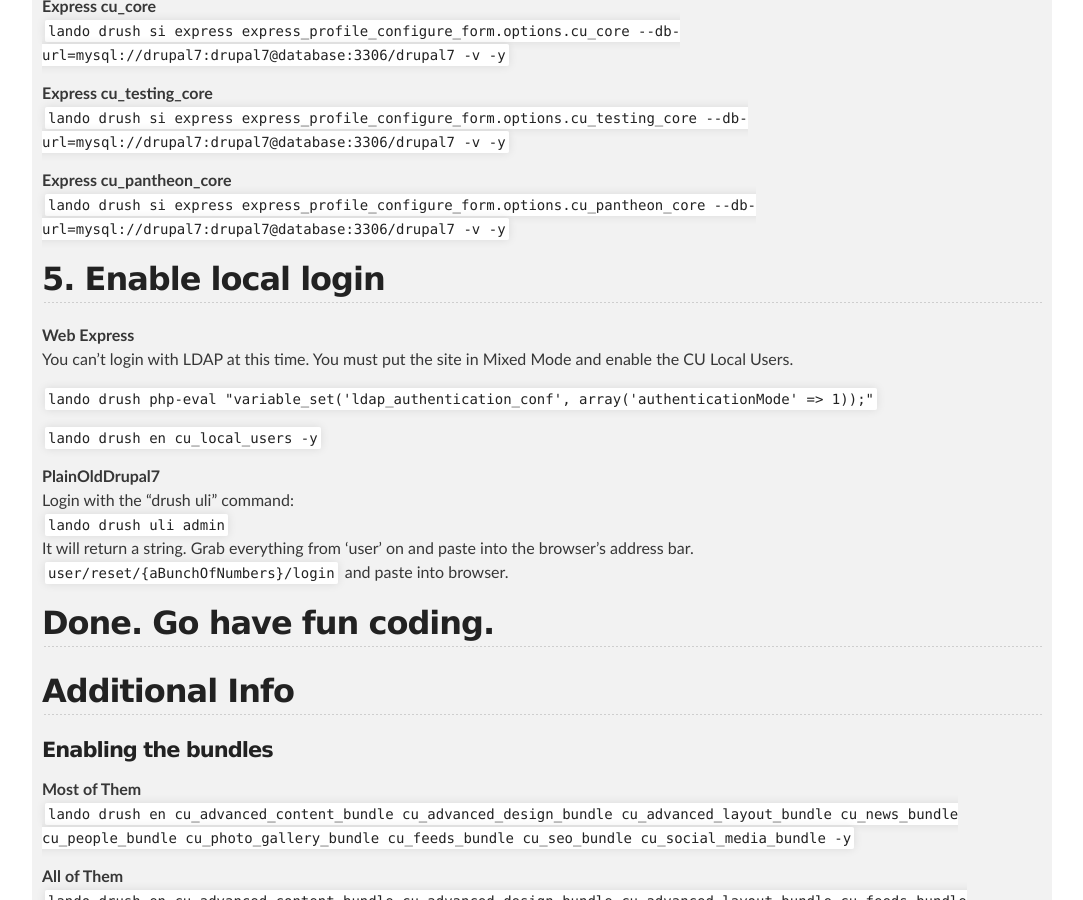
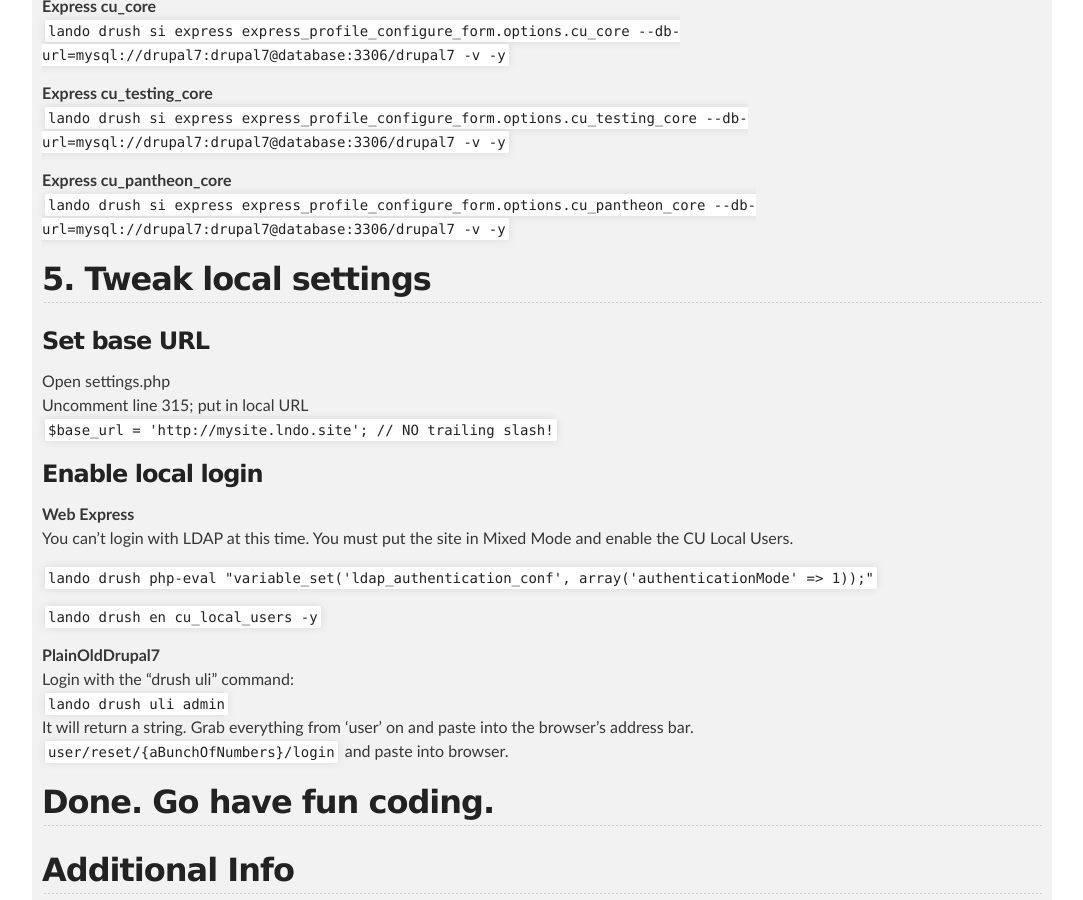
Before and after one commit to cathysnider/cathysnider.github.io, a Jekyll site: the page built from lando.md, in a window 1280 px wide and 900 px high, scrolled down 1581 px. Shown: the whole window, without its empty margins (98-1181 px from the left). Built offline with Jekyll 4.4.1, drawn with Linux system fonts in a browser that asks for light colours.

Commit message:
update local settings

```diff
--- a/lando.md
+++ b/lando.md
@@ -66,7 +66,15 @@ The database name, login and password are all ‘drupal7.’
    `lando drush si express express_profile_configure_form.options.cu_pantheon_core --db-url=mysql://drupal7:drupal7@database:3306/drupal7 -v -y`
 
 
-## 5. Enable local login
+## 5. Tweak local settings
+
+### Set base URL
+
+   Open settings.php <br />
+   Uncomment line 315; put in local URL <br />
+   `$base_url = 'http://mysite.lndo.site';  // NO trailing slash!`
+
+### Enable local login
 
    **Web Express** <br />
    You can't login with LDAP at this time. You must put the site in Mixed Mode and enable the CU Local Users.
```
